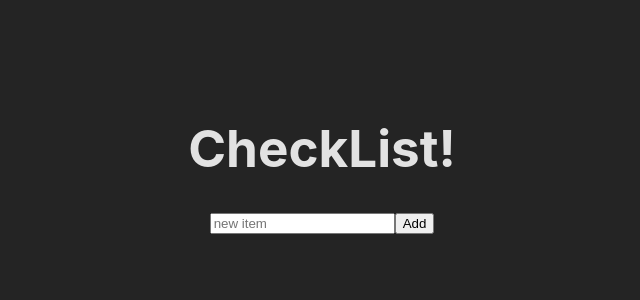
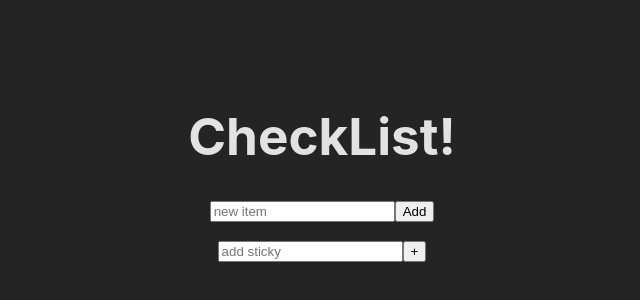
Before and after one commit to escavanessa/Notebook, a React (Vite) app: page / in a window 1280 px wide. Shown: the part 232-532 px from the top of the page, without its empty margins (318-958 px from the left). Built offline with nearby package versions, Linux system fonts and the light colour scheme.

Commit message:
add sticky logic. need color generator and delete function

```diff
--- a/Components/CheckList/Checklist.jsx
+++ b/Components/CheckList/Checklist.jsx
@@ -39,7 +39,7 @@ const Checklist = () => {
     <ul>
         {todo.map((todo, index) => (
             <li key={index}>{todo}
-            <button onClick={handleDelete}>Delete</button>
+            <button onClick={ () => handleDelete(index)}>Delete</button>
             </li>
         ))}
     </ul>
--- a/Components/StickyNote/StickyNote.css
+++ b/Components/StickyNote/StickyNote.css
@@ -0,0 +1,6 @@
+.sticky-wrapper{
+    border: solid 2px;
+    height: 200px;
+    border-radius: 10px;
+    margin: 10px;
+}
--- a/Components/StickyNote/StickyNote.jsx
+++ b/Components/StickyNote/StickyNote.jsx
@@ -1,4 +1,5 @@
-import React from 'react'
+import React, { useState } from 'react'
+import './StickyNote.css'
 
 //container the contains all the stick notes. a map that returns whats inside the sticky state in its own seperate box.
 //you can also delete the sticky and edit.
@@ -9,8 +10,47 @@ import React from 'react'
 
 
 const StickyNote = () => {
+  const [sinput, setSinput] = useState('');
+  const [sticky, setSticky] = useState([]);
+
+
+    function handleChange(e) {
+      setSinput(e.target.value)
+    }
+
+    function handleClick() {
+      if(sinput === '') {
+        return;
+      }
+      setSticky([...sticky, sinput]);
+      setSinput('')
+    }
+
+    function handleDelete() {
+
+    }
+
+
+
   return (
     <>
+    <input
+    value={sinput}
+    onChange={handleChange}
+    placeholder='add sticky'
+    ></input>
+
+    <button onClick={handleClick}>+</button>
+
+    {
+      sticky.map((stick, index) => (
+        <div className='sticky-wrapper' key={index}>
+          <h2>{stick}</h2>
+          <button onClick={() => handleDelete}></button>
+        </div>
+      ))
+    }
+
     </>
   )
 }
```
